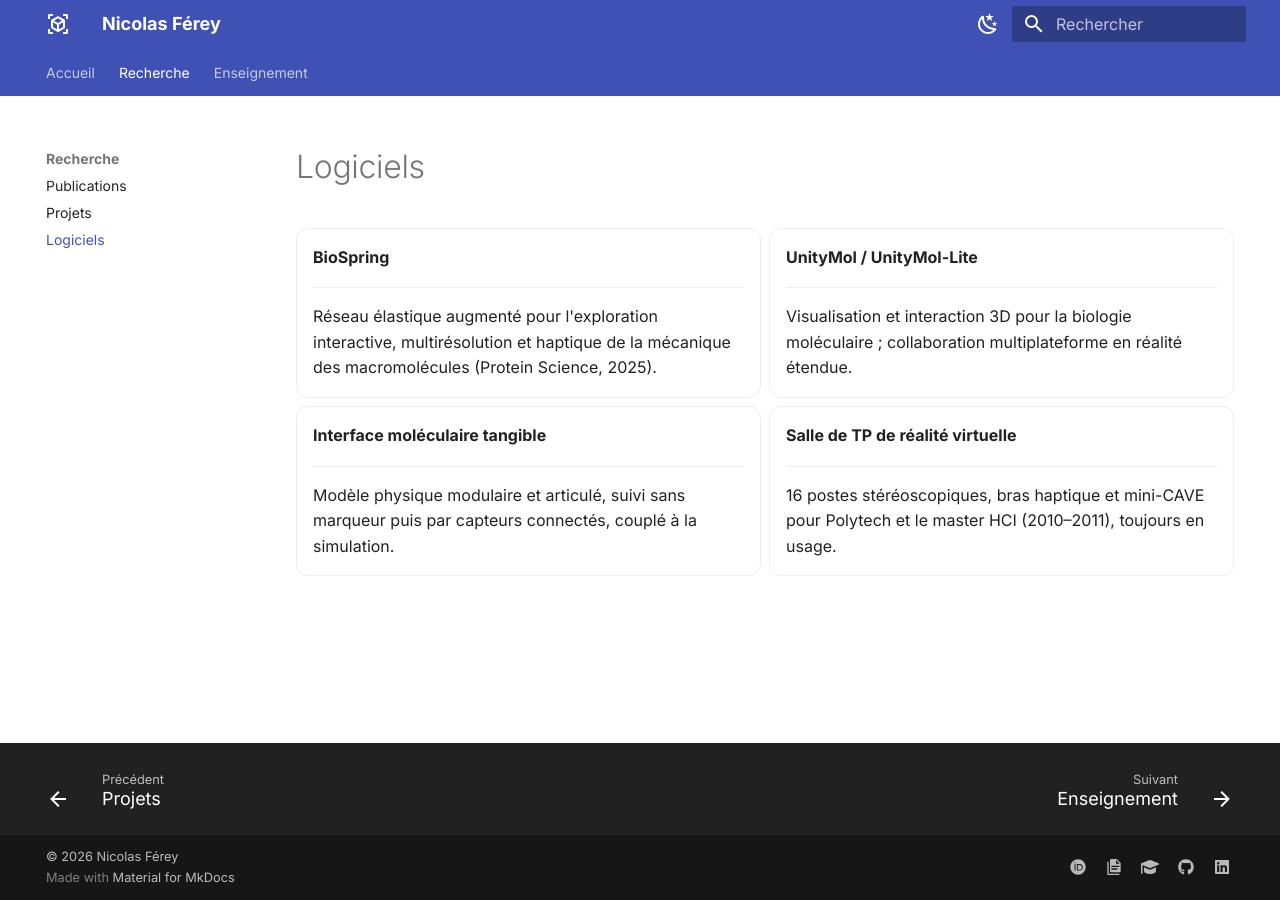
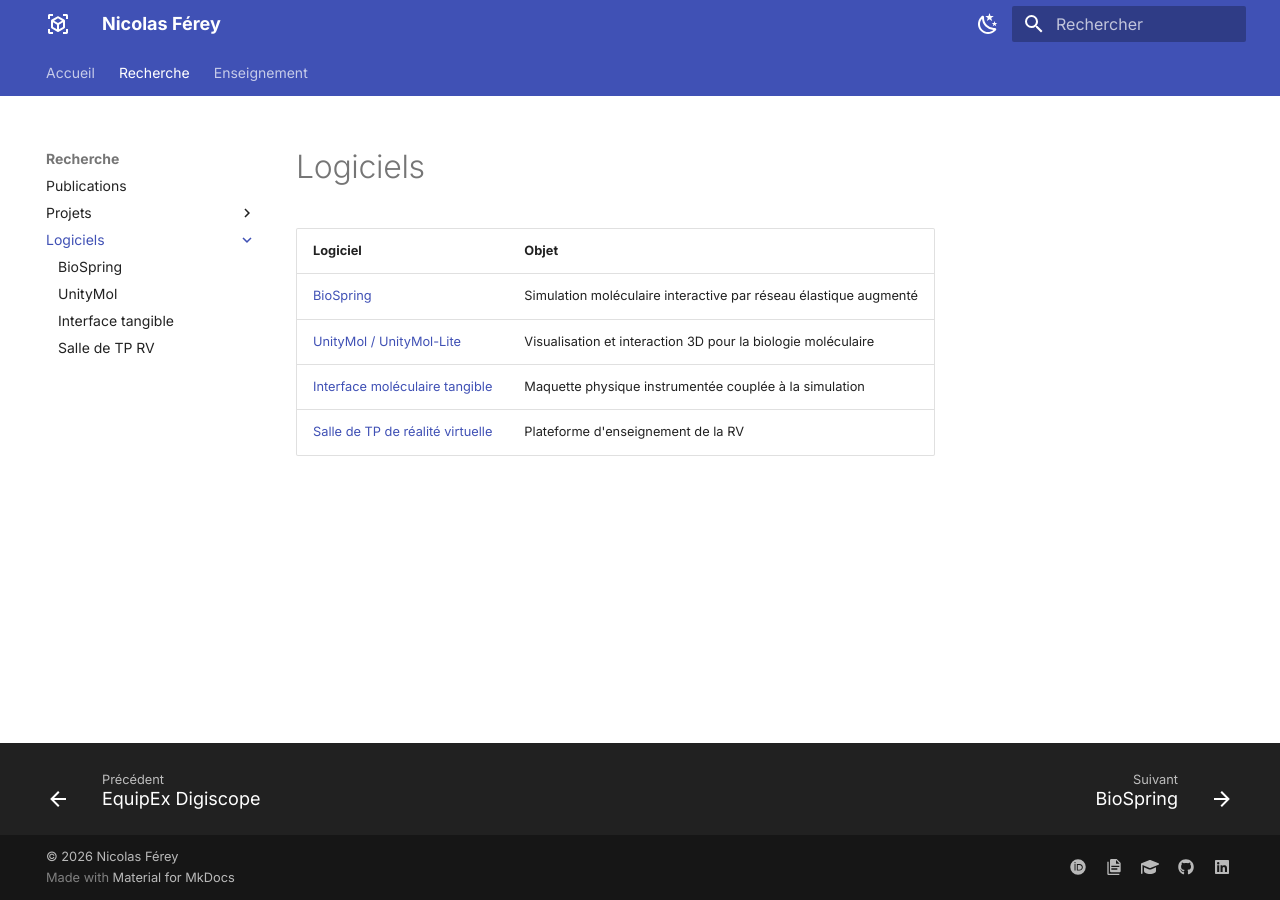
Before and after one commit to nicolasferey/nicolasferey.github.io, an MkDocs documentation site: the page built from docs/logiciels/index.md, in a window 1280 px wide. Built offline with MkDocs 1.6.1 and Material for MkDocs 9.7.7, drawn with Linux system fonts in a browser that asks for light colours.

Commit message:
Une page résumée par projet et par logiciel ; suppression des actualités
Co-Authored-By: Claude Opus 5.5 <noreply@anthropic.com>

```diff
--- a/docs/logiciels.md
+++ /dev/null
@@ -1,33 +0,0 @@
-# Logiciels
-
-<div class="grid cards" markdown>
-
--   **BioSpring**
-
-    ---
-
-    Réseau élastique augmenté pour l'exploration interactive, multirésolution
-    et haptique de la mécanique des macromolécules (Protein Science, 2025).
-
--   **UnityMol / UnityMol-Lite**
-
-    ---
-
-    Visualisation et interaction 3D pour la biologie moléculaire ;
-    collaboration multiplateforme en réalité étendue.
-
--   **Interface moléculaire tangible**
-
-    ---
-
-    Modèle physique modulaire et articulé, suivi sans marqueur puis par
-    capteurs connectés, couplé à la simulation.
-
--   **Salle de TP de réalité virtuelle**
-
-    ---
-
-    16 postes stéréoscopiques, bras haptique et mini-CAVE pour Polytech et le
-    master HCI (2010–2011), toujours en usage.
-
-</div>
--- /dev/null
+++ b/docs/logiciels/index.md
@@ -0,0 +1,8 @@
+# Logiciels
+
+| Logiciel | Objet |
+|----------|-------|
+| [BioSpring](biospring.md) | Simulation moléculaire interactive par réseau élastique augmenté |
+| [UnityMol / UnityMol-Lite](unitymol.md) | Visualisation et interaction 3D pour la biologie moléculaire |
+| [Interface moléculaire tangible](interface-tangible.md) | Maquette physique instrumentée couplée à la simulation |
+| [Salle de TP de réalité virtuelle](salle-tp-rv.md) | Plateforme d'enseignement de la RV |
--- a/mkdocs.yml
+++ b/mkdocs.yml
@@ -27,6 +27,7 @@ theme:
         name: Passer en mode clair
   features:
     - navigation.tabs
+    - navigation.indexes
     - navigation.top
     - navigation.footer
     - content.tabs.link
@@ -38,8 +39,20 @@ nav:
   - Accueil: index.md
   - Recherche:
       - Publications: publications.md
-      - Projets: projets.md
-      - Logiciels: logiciels.md
+      - Projets:
+          - projets/index.md
+          - ANR PIRATE: projets/pirate.md
+          - BioTIN'INT: projets/biotinint.md
+          - UCB BioPharma: projets/ucb-biopharma.md
+          - FluidMeAT: projets/fluidmeat.md
+          - ANR ExaViz: projets/exaviz.md
+          - EquipEx Digiscope: projets/digiscope.md
+      - Logiciels:
+          - logiciels/index.md
+          - BioSpring: logiciels/biospring.md
+          - UnityMol: logiciels/unitymol.md
+          - Interface tangible: logiciels/interface-tangible.md
+          - Salle de TP RV: logiciels/salle-tp-rv.md
   - Enseignement: enseignement.md
 
 extra_css:
```
Also changed, not shown: docs/logiciels/biospring.md (added, +20 -0 lines), docs/logiciels/interface-tangible.md (added, +19 -0 lines), docs/logiciels/salle-tp-rv.md (added, +9 -0 lines), docs/logiciels/unitymol.md (added, +15 -0 lines), docs/projets.md (deleted, +0 -12 lines), docs/projets/biotinint.md (added, +17 -0 lines), docs/projets/digiscope.md (added, +10 -0 lines), docs/projets/exaviz.md (added, +12 -0 lines), docs/projets/fluidmeat.md (added, +11 -0 lines), docs/projets/index.md (added, +10 -0 lines), docs/projets/pirate.md (added, +18 -0 lines), docs/projets/ucb-biopharma.md (added, +11 -0 lines).
